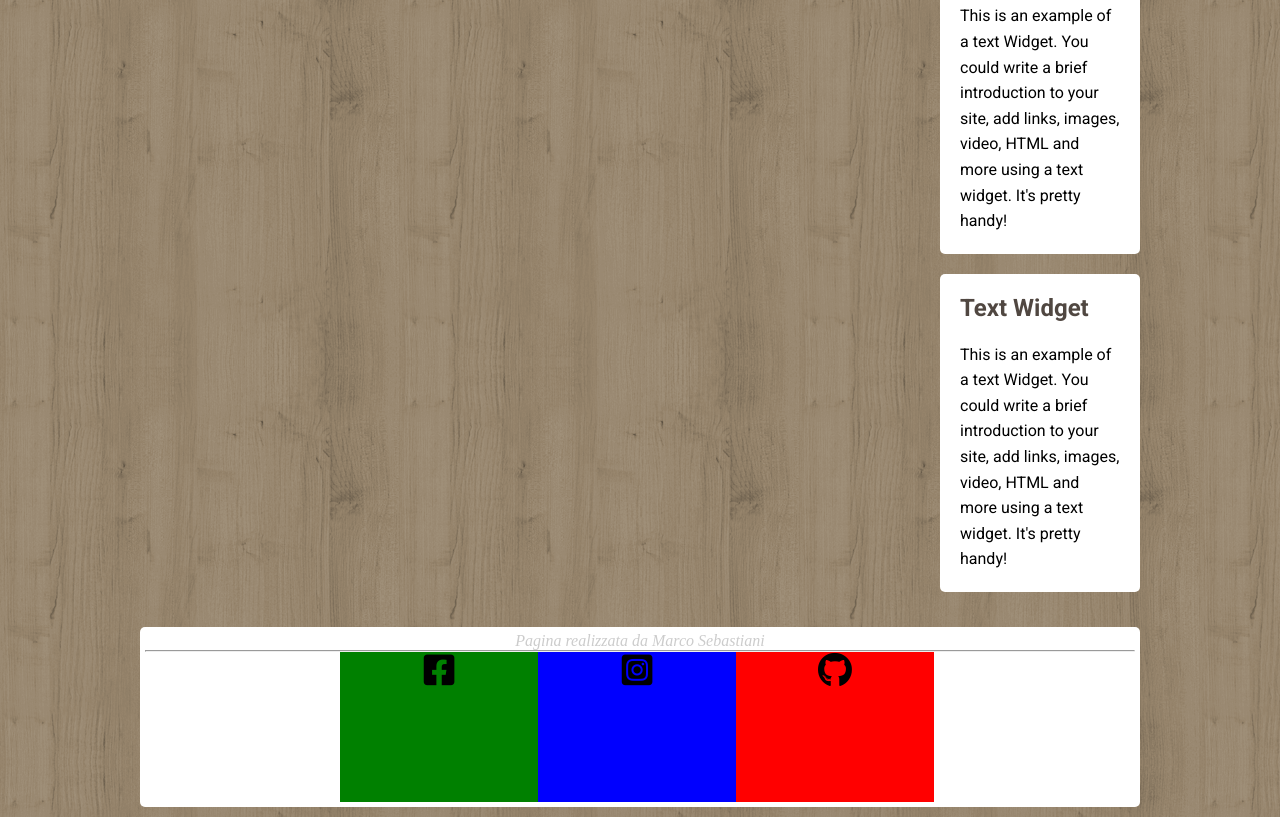
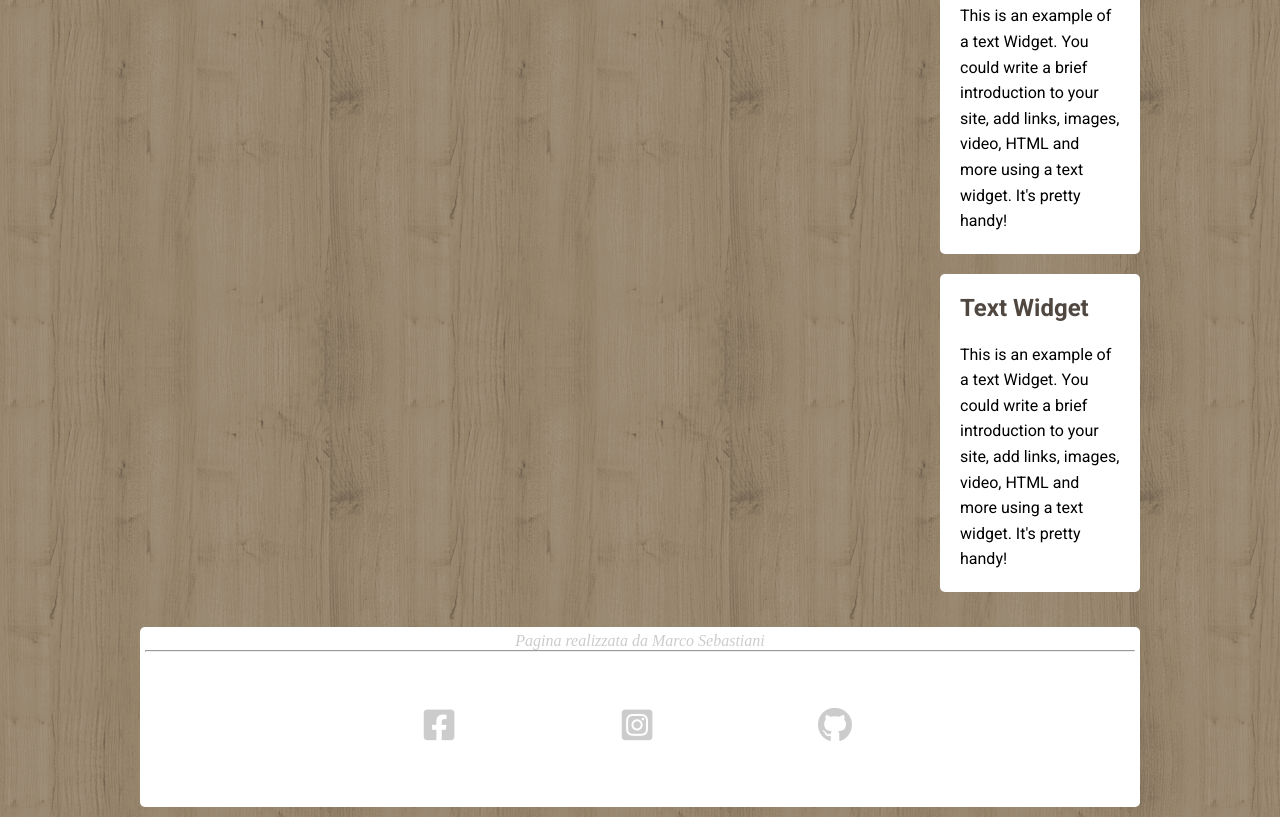
Before and after one commit to Marco-Sebastiani/htmlcss-wp, a plain HTML site: page index.html in a window 1280 px wide. Shown: the part 838-1655 px from the top of the page. Drawn offline with Linux system fonts and the light colour scheme.

Commit message:
GIt finish

```diff
--- a/css/style.css
+++ b/css/style.css
@@ -200,38 +200,32 @@ footer{
 
 .social{
   width:600px;
+  line-height: 150px;
   margin: auto;
 }
 
 .box-fb {
   width: 33%;
   height: 150px;
-  background-color:green;
+  color: #ccc;
   font-size: 35px;
-  /* top:50%;
-  left:50%;
-  transform: translate(-50%, -50%); */
 }
 
 .box-ig{
   width: 33%;
   height: 150px;
-  background-color:blue;
+  color: #ccc;
   font-size: 35px;
-  /* top:50%;
-  left:50%;
-  transform: translate(-50%, -50%); */
+
 }
 
 
 .box-git{
   width: 33%;
   height: 150px;
-  background-color:red;
+  color: #ccc;
   font-size: 35px;
-  /* top:50%;
-  left:50%;
-  transform: translate(-50%, -50%); */
+
 
 }
 
```
